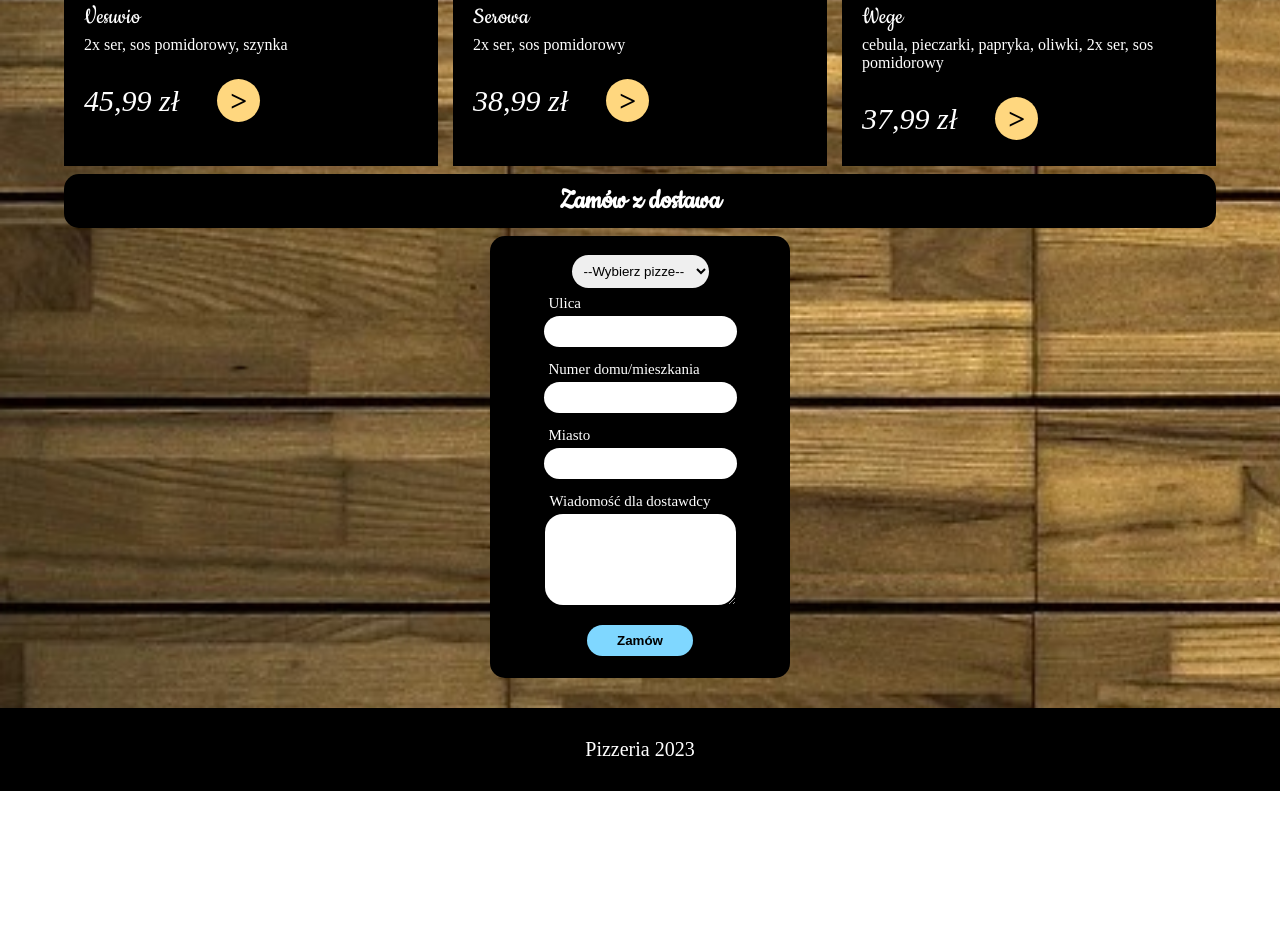
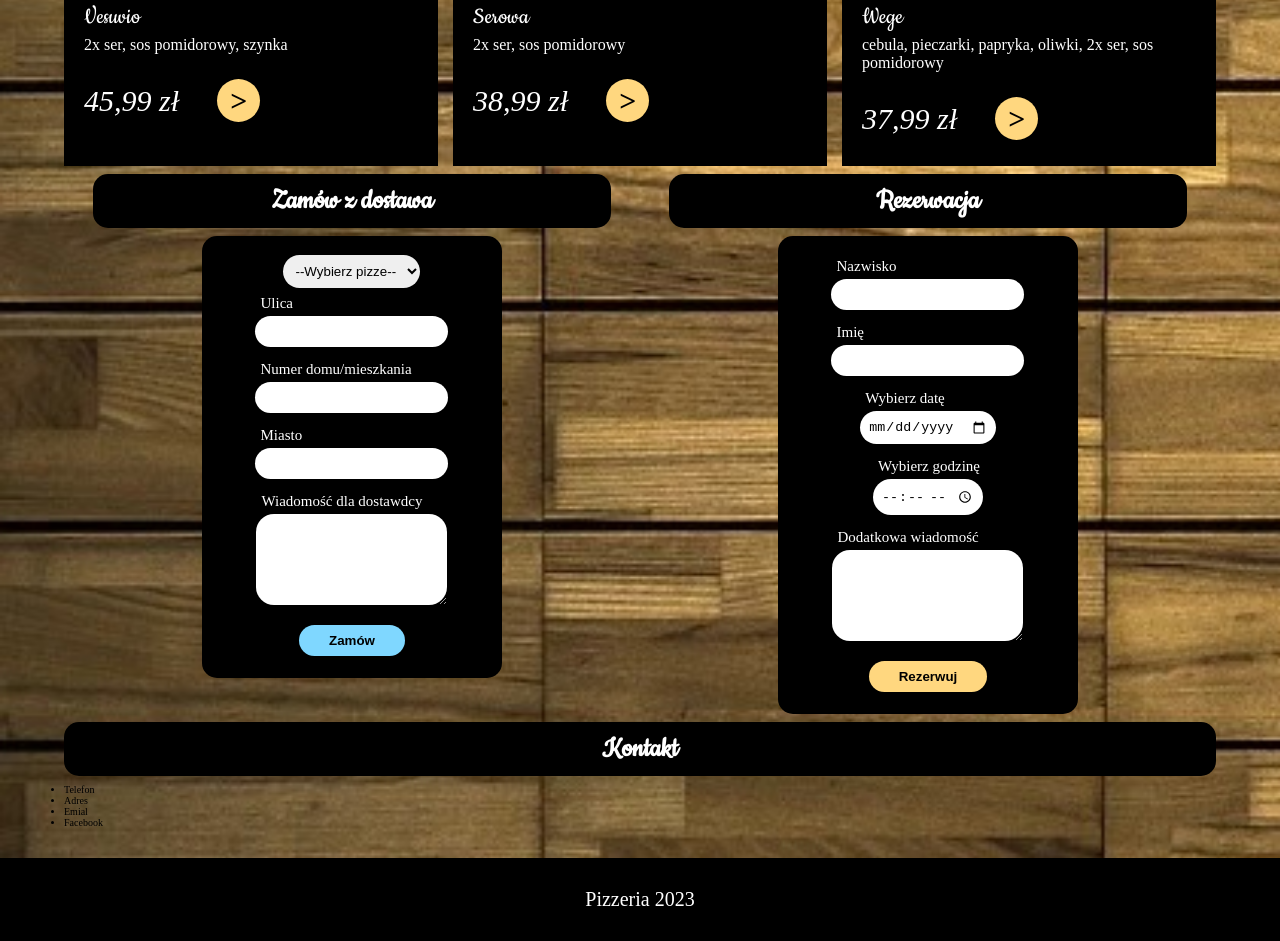
Before and after one commit to AdamOleszczuk/Pizzeria, a plain HTML site: page index.html in a window 1280 px wide. Shown: the part 1438-2379 px from the top of the page. Before the commit the page ends 2229 px from the top, so only its background shows below. Drawn offline with Linux system fonts and the light colour scheme.

Commit message:
Dodanie formularza rezerwacji

```diff
--- a/index.html
+++ b/index.html
@@ -27,8 +27,8 @@
             <div class="slider-half-items">
                 <h1>Najlepsza pizza w mieście</h1><hr>
                     <div class = "buttons">
-                        <div class="button order-button">Zamów z dostawą</div>
-                        <div class="button book-button">Rezerwacja</div>
+                        <div class="button order-button"><a href="#delivery">Zamów z dostawą</a></div>
+                        <div class="button book-button"><a href="#reservation">Rezerwacja</a></div>
                     </div>
             </div>
             <div class="slider-half-photo"></div>
@@ -50,7 +50,7 @@
                         <div class = "pizza-name">Peperoni</div>
                         <div class = "pizza-desc">peperoni, cebula, 2x ser, sos pomodorowy</div>
                         <div class = "pizza-price">39,99 zł
-                            <span class="plus-icon">></span>
+                            <span><a href="#delivery" class="plus-icon">></a></span>
                         </div>
                     </div>
                 </div>
@@ -61,7 +61,7 @@
                         <div class = "pizza-name">Capriciosa</div>
                         <div class = "pizza-desc">szynka, pieczarki, 2x ser, sos pomidorowy</div>
                         <div class = "pizza-price">42,99 zł
-                            <span class="plus-icon">></span>
+                            <span><a href="#delivery" class="plus-icon">></a></span>
                         </div>
                     </div>
                 </div>
@@ -72,7 +72,7 @@
                         <div class = "pizza-name">Hawajska</div>
                         <div class = "pizza-desc">szynka, ananas, 2x ser, sos pomidorowy</div>
                         <div class = "pizza-price">44,99 zł
-                            <span class="plus-icon">></span>
+                            <span><a href="#delivery" class="plus-icon">></a></span>
                         </div>
                     </div>
                 </div>
@@ -83,7 +83,7 @@
                         <div class = "pizza-name">Vesuvio</div>
                         <div class = "pizza-desc">2x ser, sos pomidorowy, szynka</div>
                         <div class = "pizza-price">45,99 zł
-                            <span class="plus-icon">></span>
+                            <span><a href="#delivery" class="plus-icon">></a></span>
                         </div>
                     </div>
                 </div>
@@ -94,7 +94,7 @@
                         <div class = "pizza-name">Serowa</div>
                         <div class = "pizza-desc">2x ser, sos pomidorowy</div>
                         <div class = "pizza-price">38,99 zł
-                            <span class="plus-icon">></span>
+                            <span><a href="#delivery" class="plus-icon">></a></span>
                         </div>
                     </div>
                 </div>
@@ -105,13 +105,14 @@
                         <div class = "pizza-name">Wege</div>
                         <div class = "pizza-desc">cebula, pieczarki, papryka, oliwki, 2x ser, sos pomidorowy</div>
                         <div class = "pizza-price">37,99 zł
-                            <span class="plus-icon">></span>
+                            <span><a href="#delivery" class="plus-icon">></a></span>
                         </div>
                     </div>
                 </div>
             </div>
         </section>
-        <section class="order conteiner">
+        <section class="conteiner forms">
+            <div class="half-conteiner">
                 <div id="delivery"class="heading">
                     <h2>Zamów z dostawa</h2>
                 </div>
@@ -153,6 +154,63 @@
                 </div>
 
                 </form>
+            </div>
+
+            <div class="half-conteiner">
+                <div id="reservation"class="heading">
+                    <h2>Rezerwacja</h2>
+                </div>
+                <div class="form-conteiner">
+                    <form action="">
+                        <div>
+                            <label for="surname">Nazwisko</label> <br>
+                            <input type="text" id="surname" required>
+                        </div>
+
+                        <div>
+                            <label for="name">Imię</label> <br>
+                            <input type="text" id="name" required>
+                        </div>
+
+                        <div>
+                            <label for="date">Wybierz datę</label> <br>
+                            <input type="date" id="date" required>
+                        </div>
+
+                        <div>
+                            <label for="time">Wybierz godzinę</label> <br>
+                            <input type="time" id="time" min="09:00" max="21:00" required>
+                        </div>
+
+                        <div>
+                            <label for="infoForPizzaMan">Dodatkowa wiadomość</label> <br>
+                            <textarea name="" id="infoForPizzaMan" cols="20" rows="5"></textarea>
+                        </div>
+
+                        <div>
+                            <button class="reservation-button" type="submit">Rezerwuj</button>
+                        </div>
+                    </form>
+                </div>
+
+                </form>
+            </div>
+        </section>
+        <section id="contact">
+            <div class="conteiner">
+                <div class="heading">
+                    <h2>Kontakt</h2>
+                </div>
+                <div class="contact-info">
+                    <ul>
+                        <li>Telefon</li>
+                        <li>Adres</li>
+                        <li>Emial</li>
+                        <li>Facebook</li>
+                    </ul>
+                </div>
+            </div>
+
         </section>
     </main>
 
--- a/style.css
+++ b/style.css
@@ -239,6 +239,10 @@ h1{
     cursor: pointer;
 }
 
+.half-conteiner{
+    width: 45%;
+}
+
 .heading{
     background-color: var(--black);
     border-radius: 1.5rem;
@@ -290,11 +294,20 @@ input:focus, button:focus, select:focus, textarea:focus{
     box-shadow: 0 0.2rem 0.8rem var(--blue);
 }
 
+.forms{
+    display: flex;
+    justify-content: space-around;
+}
+
 button{
     background-color: var(--blue);
     cursor: pointer;
     font-weight: bold;
     padding: 0.8rem 3rem;
+}
+
+.reservation-button{
+    background-color: var(--yellow);
 }
 
 footer{
@@ -313,12 +326,22 @@ footer div{
     .slider-box{
         flex-direction: column;
     }
+
     .slider-half-photo img{
         justify-content: center;
         margin: auto;
     }
+
     .menu-grid{
         grid-template-columns: repeat(2, 1fr);
+    }
+
+    .forms{
+        flex-direction: column;
+    }
+
+    .half-conteiner{
+        width: 100%;
     }
 }
 
@@ -330,9 +353,10 @@ footer div{
     .advantages-boxes{
         flex-direction: column;
     }
+
     .box{
-        width: 100%;
         margin-left: auto;
         margin-right: auto;
+        width: 100%;
     }
 }
```
Lines whose indentation alone changed are shown as unchanged.
